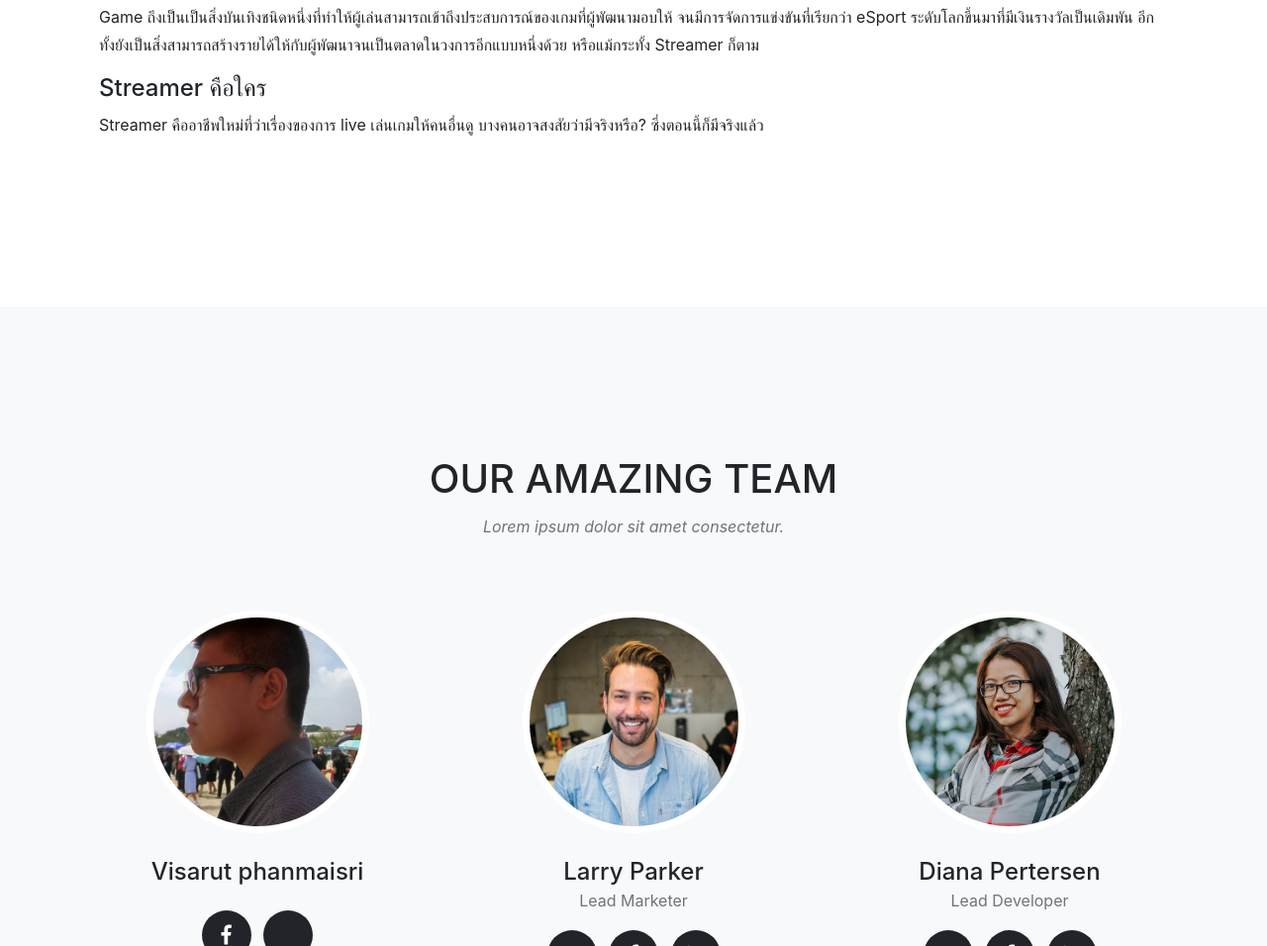
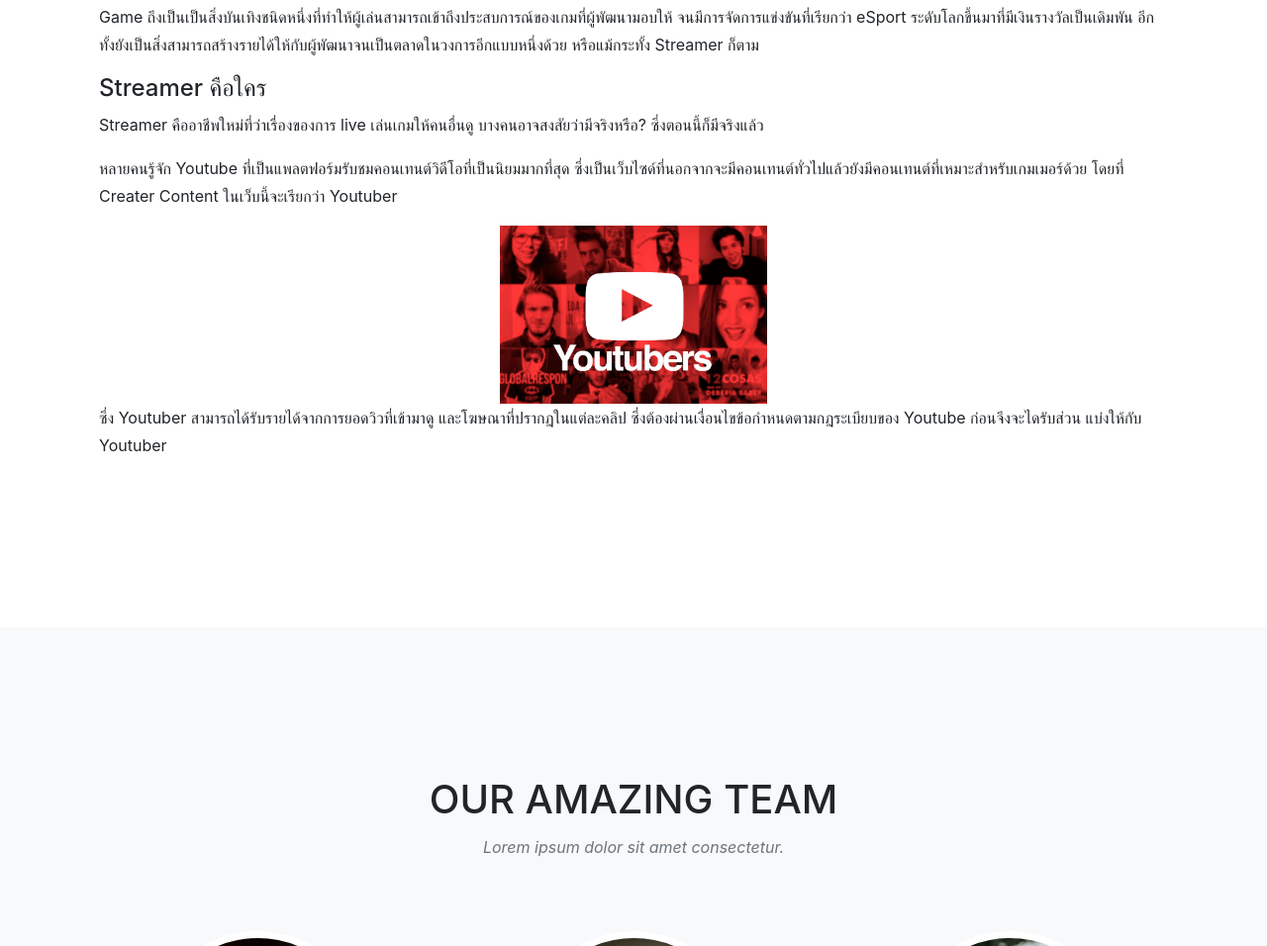
Before and after one commit to jer11698/Twitch-s-Veiwer-For-Coding-Enducation, a website with bundled scripts: page web_by_nongkorn/index.html in a window 1280 px wide. Shown: the part 4176-5132 px from the top of the page at 99% size. Built offline with nearby package versions, Linux system fonts and the light colour scheme; files whose address does not match are found by name; a web font is replaced by a local one.

Commit message:
update about

```diff
--- a/web_by_nongkorn/index.html
+++ b/web_by_nongkorn/index.html
@@ -302,7 +302,7 @@
         </div>
         <div class="row">
           <div class="col-lg-12">
-            <img src="img\about\logo_twitch.png" style="width: 25%;display: block;margin: 0 auto;">
+            <img src="img\about\logo_twitch.png" style="width: 25%;display: block;margin: 0 auto;"/>
             <div style="margin:20px 15px">
               <p class="text-center text-muted">---โปรเจคนี้เป็นส่วนหนึ่งของการศึกษาเท่านั้น ไม่ได้มีส่วนเกี่ยวข้องกับบุคคลอื่น---</p>
               <p>ยุคสมัยอินเตอร์ในปัจจุบันนี้ สื่อ Social media ต่างๆได้รับความนิยมอย่างสูงจนแซงหน้าสื่อโทรทัศน์ปัจจุบันไปแล้ว ไม่ว่าจะเป็น ข่าวสาร ตามติดชีวิต สื่อบันเทิงต่างๆ</p>
@@ -310,6 +310,13 @@
                 ระดับโลกขึ้นมาที่มีเงินรางวัลเป็นเดิมพัน อีกทั้งยังเป็นสิ่งสามารถสร้างรายได้ให้กับผู้พัฒนาจนเป็นตลาดในวงการอีกแบบหนึ่งด้วย หรือแม้กระทั้ง Streamer ก็ตาม</p>
               <h4>Streamer คือใคร</h4>
               <p>Streamer คืออาชีพใหม่ที่ว่าเรื่องของการ live เล่นเกมให้คนอื่นดู บางคนอาจสงสัยว่ามีจริงหรือ? ซึ่งตอนนี้ก็มีจริงแล้ว</p>
+              <p>หลายคนรู้จัก Youtube ที่เป็นแพลตฟอร์มรับชมคอนเทนต์วิดีโอที่เป็นนิยมมากที่สุด ซึ่งเป็นเว็บไซด์ที่นอกจากจะมีคอนเทนต์ทั่วไปแล้วยังมีคอนเทนต์ที่เหมาะสำหรับเกมเมอร์ด้วย
+                โดยที่ Creater Content ในเว็บนี้จะเรียกว่า Youtuber
+              </p>
+              <img src="img\about\youtubers.jpg" style="width: 25%;display: block;margin: 0 auto;"/>
+              <p>ซึ่ง Youtuber สามารถได้รับรายได้จากการยอดวิวที่เข้ามาดู และโฆษณาที่ปรากฎในแต่ละคลิป ซึ่งต้องผ่านเงื่อนไขข้อกำหนดตามกฎระเบียบของ Youtube ก่อนจึงจะไดรับส่วน
+                แบ่งให้กับ Youtuber
+              </p>
             </div>
           </div>
         </div>
```
Also changed, not shown: web_by_nongkorn/img/about/youtubers.jpg (added).
